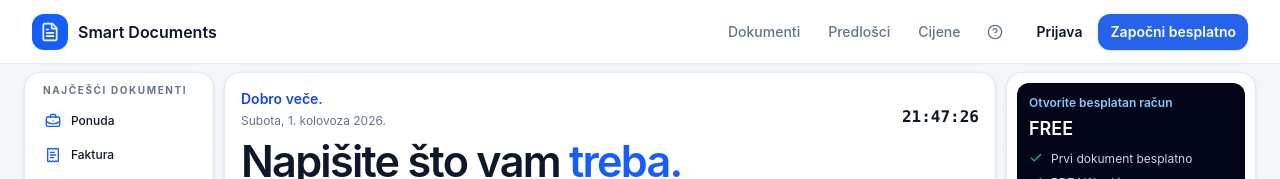
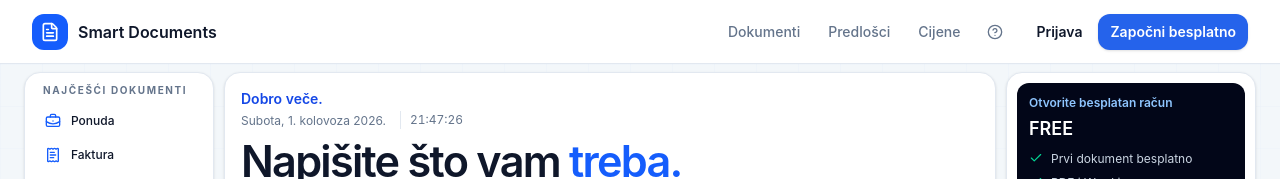
Before and after one commit to Jona909090/Dokument-ai, a Next.js app: page / in a window 1280 px wide. Shown: the top 179 px of the page. Built offline with nearby package versions, Linux system fonts and the light colour scheme; no server answers.

Commit message:
fix: align landing clock with local date

```diff
--- a/src/app/globals.css
+++ b/src/app/globals.css
@@ -142,6 +142,20 @@ button, a { -webkit-tap-highlight-color: transparent; }
   min-height: auto;
 }
 
+#top main > div:first-child {
+  justify-content: flex-start;
+}
+
+#top main > div:first-child time {
+  margin-left: 6px;
+  border-left: 1px solid var(--border);
+  padding-left: 9px;
+  color: var(--muted-foreground);
+  font-family: inherit;
+  font-size: 0.75rem;
+  font-weight: 400;
+}
+
 @media (min-width: 1024px) {
   #top > .mx-auto {
     gap: 10px;
```
